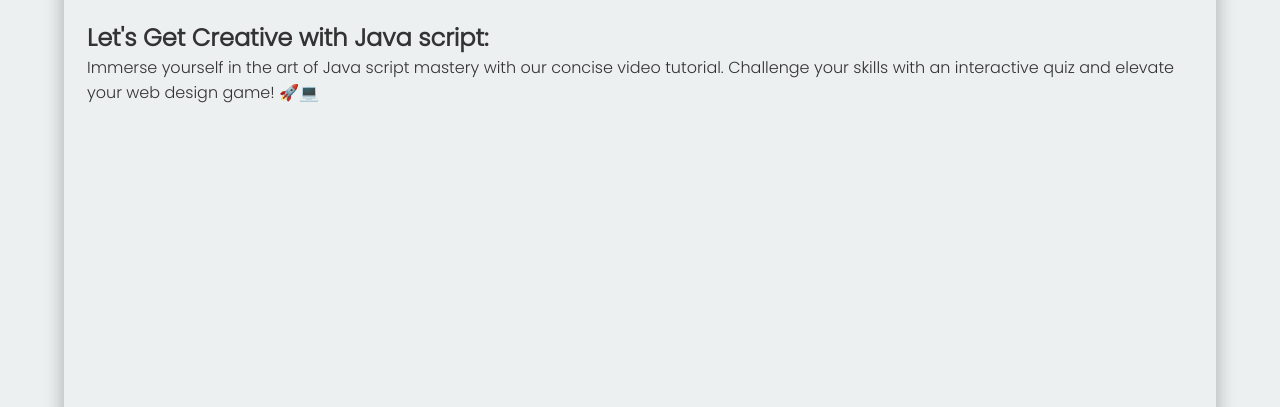
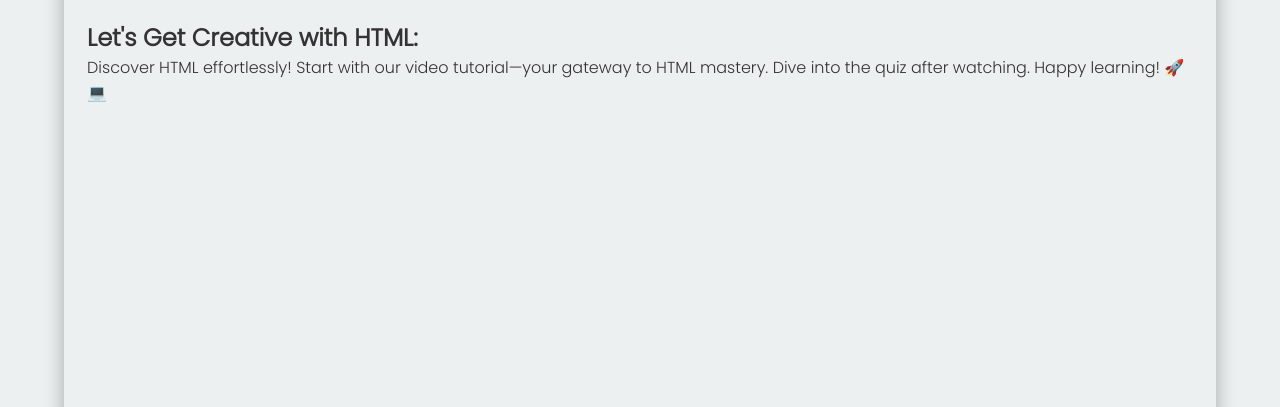
Before and after one commit to MalekAlobeidat/Brief2-Quizz-website, a plain HTML site: page Quizz-Website/youtubeHtml/index.html in a window 1280 px wide. Shown: the part 393-800 px from the top of the page. Drawn offline with Linux system fonts and the light colour scheme; no server answers.

Commit message:
Update
.

```diff
--- a/Quizz-Website/youtubeHtml/index.html
+++ b/Quizz-Website/youtubeHtml/index.html
@@ -27,13 +27,14 @@
             HTML<i class="fa-brands fa-html5 fa-size" ></i>
         </div>
         <div id="mid">
-            <h3>Let's Get Creative with Java script:</h3>
+            <h3>Let's Get Creative with HTML:</h3>
             <div id="video">
                 <div style="width: 100%;">
-                    <p>Immerse yourself in the art of Java script mastery with our concise video tutorial. Challenge
-                        your skills with an interactive quiz and elevate your web design game! 🚀💻</p>
+                    <p>Discover HTML effortlessly! Start with our video tutorial—your gateway to HTML mastery. Dive into
+                        the quiz after watching. Happy learning! 🚀💻</p>
                 </div>
                 <iframe class="latestVideoEmbed" vnum='0' width="600" height="340" frameborder="0" allowfullscreen></iframe>
+                <!-- <img src="https://media.geeksforgeeks.org/wp-content/cdn-uploads/20210203170945/HTML-Tutorials.png" class="right-image"  alt="HTML tutorial"> -->
             </div>
             <h3>References:</h3>
             <div class="references">
--- a/Quizz-Website/youtubeHtml/style.css
+++ b/Quizz-Website/youtubeHtml/style.css
@@ -14,6 +14,9 @@ body {
     border-radius: 20px;
     box-shadow: 0 0 20px rgba(0, 0, 0, 0.3);
     overflow: hidden;
+}
+.right-image{
+width: 600px;
 }
 
 #head {
@@ -55,6 +58,7 @@ body {
     margin: 0;
     border-top: 2px solid rgb(204, 180, 180);
 }
+
 
 .button-17 {
     background: white;
```
Also changed, not shown: Quizz-Website/youtubeJs/index.html (+2 -3 lines).
